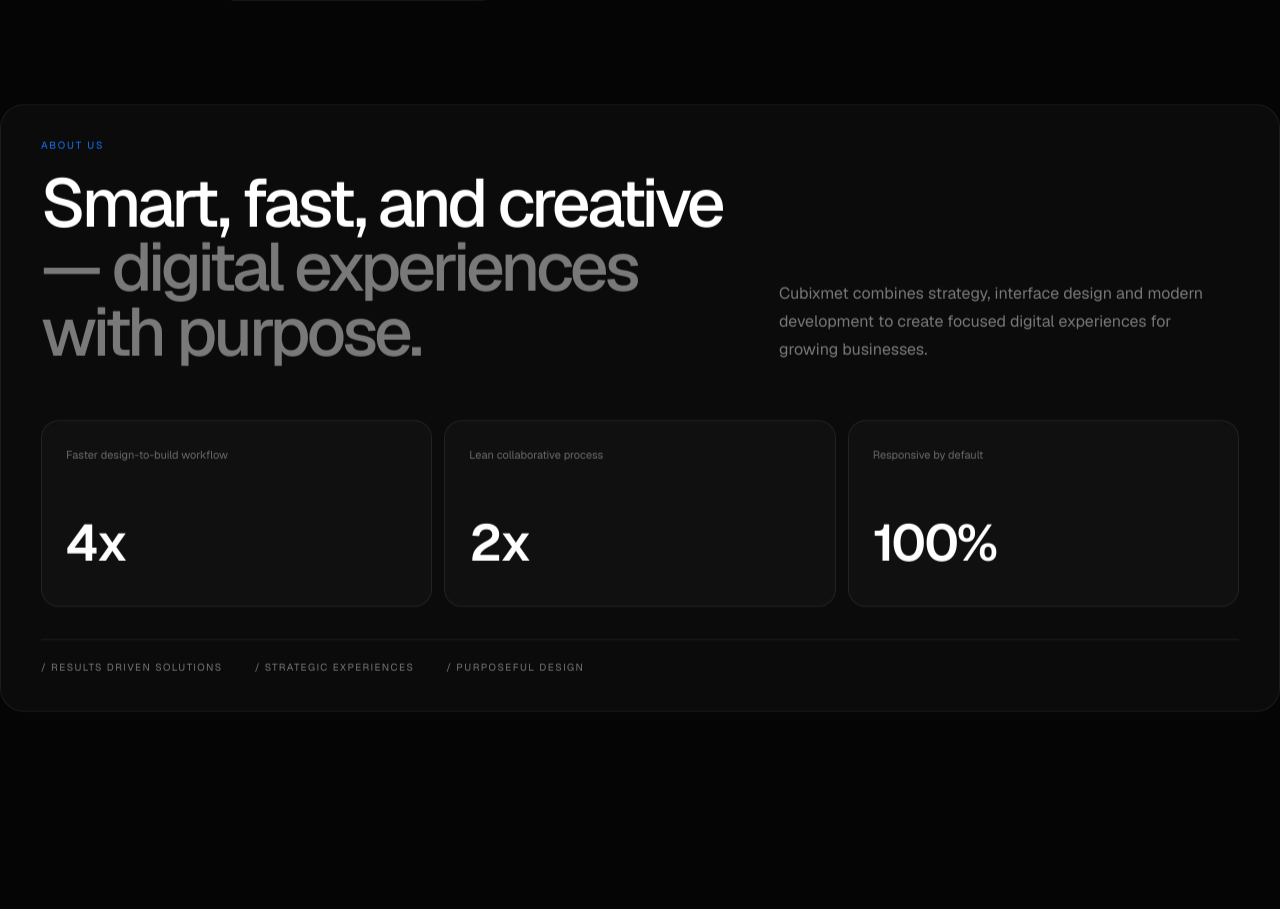
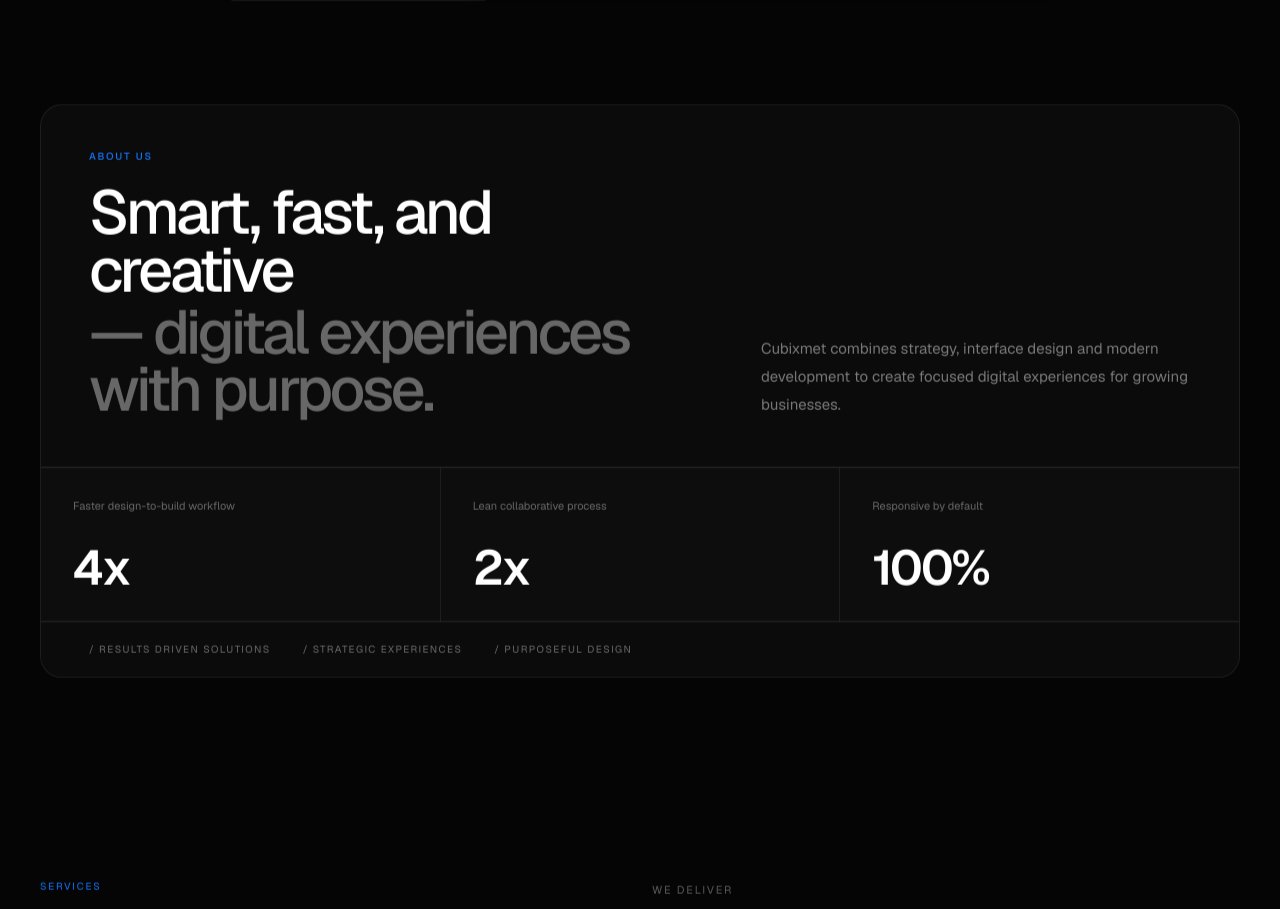
Before and after one commit to amnas-cubixmet/cubixmet, a Next.js app: page / in a window 1280 px wide. Shown: the part 824-1733 px from the top of the page. Built offline with nearby package versions, Linux system fonts and the light colour scheme; grey boxes are pictures that could not be loaded.

Commit message:
Refine about section layout and spacing

```diff
--- a/components/home/HomeSections.tsx
+++ b/components/home/HomeSections.tsx
@@ -38,26 +38,38 @@ function useReveal() {
 function AboutSection() {
   return (
     <section id="about" className="section-space">
-      <div data-reveal className="reveal site-wrapper rounded-[24px] border border-white/8 bg-[#0b0b0b] p-5 md:p-9">
-        <div className="grid gap-12 lg:grid-cols-[1.2fr_.8fr]">
+      <div data-reveal className="reveal site-wrapper">
+        <div className="overflow-hidden rounded-[22px] border border-white/8 bg-[#0b0b0b]">
+          <div className="grid gap-10 px-5 pb-8 pt-7 md:px-10 md:pb-10 md:pt-9 lg:grid-cols-[1.12fr_.88fr] lg:gap-16 xl:px-12 xl:pb-12 xl:pt-11">
             <div>
-            <p className="section-label">About us</p>
-            <h2 className="section-title max-w-[760px]">Smart, fast, and creative <span className="block text-white/45">— digital experiences with purpose.</span></h2>
+              <p className="mb-5 text-[10px] font-medium uppercase tracking-[0.18em] text-[#1677FF]">About us</p>
+              <h2 className="max-w-[720px] text-[clamp(2.7rem,4.8vw,5.5rem)] font-medium leading-[0.94] tracking-[-0.055em]">
+                Smart, fast, and creative
+                <span className="mt-1 block text-white/38">— digital experiences with purpose.</span>
+              </h2>
             </div>
-          <p className="max-w-md self-end text-sm leading-7 text-white/45 md:text-base">
+
+            <div className="flex items-end lg:justify-end">
+              <p className="max-w-[430px] text-[13px] leading-6 text-white/45 md:text-[15px] md:leading-7">
                 Cubixmet combines strategy, interface design and modern development to create focused digital experiences for growing businesses.
               </p>
             </div>
-        <div className="mt-14 grid gap-3 sm:grid-cols-3">
+          </div>
+
+          <div className="grid gap-px border-y border-white/8 bg-white/8 sm:grid-cols-3">
             {[["4x","Faster design-to-build workflow"],["2x","Lean collaborative process"],["100%","Responsive by default"]].map(([value,label]) => (
-            <div key={value} className="rounded-[18px] border border-white/8 bg-[#101010] p-5 md:p-6">
-              <p className="text-[11px] leading-5 text-white/38">{label}</p>
-              <p className="mt-10 text-[clamp(2rem,4vw,4rem)] font-semibold tracking-[-0.05em]">{value}</p>
+              <div key={value} className="bg-[#0d0d0d] px-5 py-6 md:px-8 md:py-7">
+                <p className="max-w-[180px] text-[11px] leading-5 text-white/38">{label}</p>
+                <p className="mt-7 text-[clamp(2.4rem,3.8vw,4.4rem)] font-semibold leading-none tracking-[-0.055em]">{value}</p>
               </div>
             ))}
           </div>
-        <div className="mt-8 flex flex-wrap gap-x-8 gap-y-3 border-t border-white/8 pt-5 text-[10px] uppercase tracking-[0.14em] text-white/45">
-          <span>/ Results driven solutions</span><span>/ Strategic experiences</span><span>/ Purposeful design</span>
+
+          <div className="flex flex-wrap gap-x-8 gap-y-3 px-5 py-5 text-[10px] uppercase tracking-[0.14em] text-white/40 md:px-10 xl:px-12">
+            <span>/ Results driven solutions</span>
+            <span>/ Strategic experiences</span>
+            <span>/ Purposeful design</span>
+          </div>
         </div>
       </div>
     </section>
```
Lines whose indentation alone changed are shown as unchanged.
